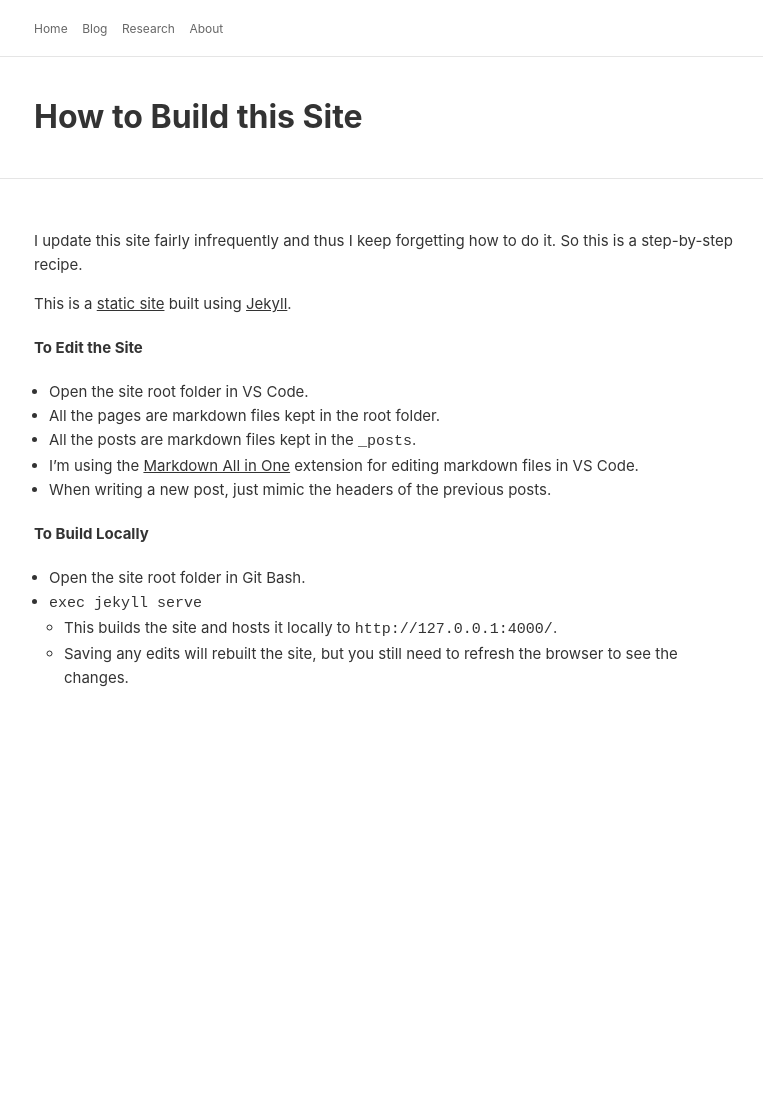
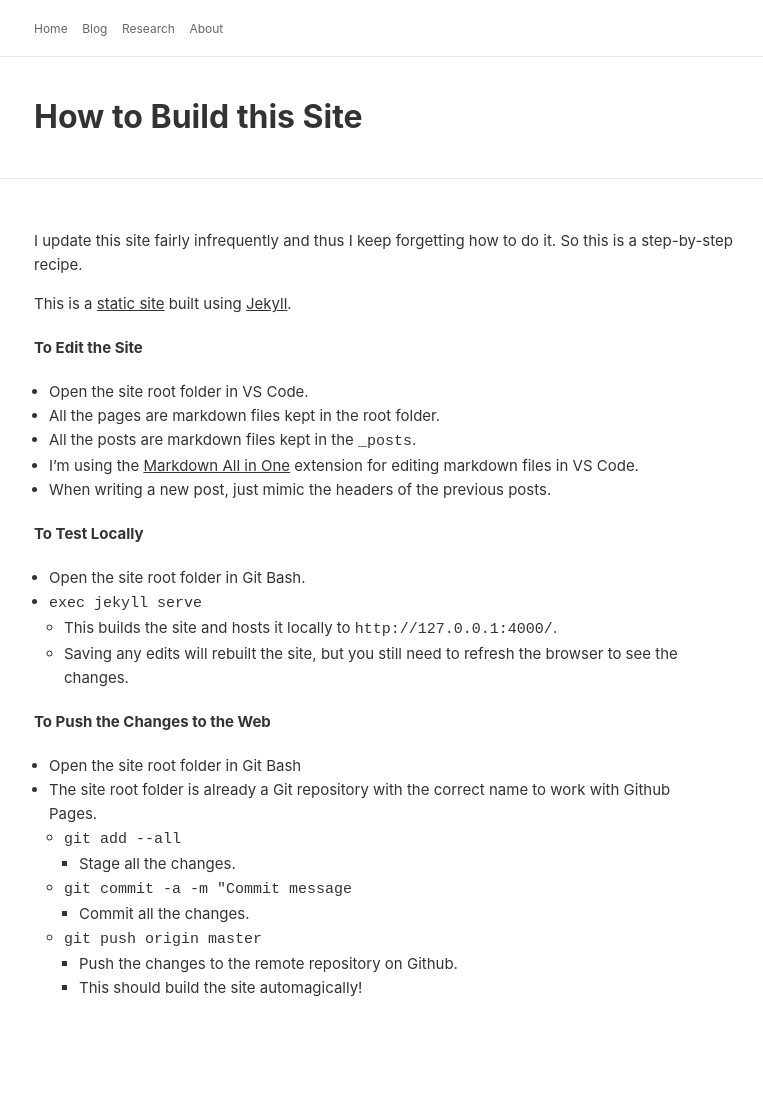
Before and after one commit to IkeThermite/IkeThermite.github.io, a Jekyll site: the page built from _posts/2023-01-01-building-this-site.md, in a window 1280 px wide. Shown: the whole page, without its empty margins (256-1019 px from the left). Built offline with Jekyll 4.4.1, drawn with Linux system fonts in a browser that asks for light colours; before the commit the page ends 900 px from its top, so only the background shows below that.

Commit message:
Updated building this site post.

```diff
--- a/_posts/2023-01-01-building-this-site.md
+++ b/_posts/2023-01-01-building-this-site.md
@@ -16,9 +16,21 @@ This is a [static site](https://en.wikipedia.org/wiki/Static_web_page) built usi
 - I'm using the [Markdown All in One](https://marketplace.visualstudio.com/items?itemName=yzhang.markdown-all-in-one) extension for editing markdown files in VS Code.
 - When writing a new post, just mimic the headers of the previous posts.
 
-#### To Build Locally
+#### To Test Locally
 
 - Open the site root folder in Git Bash.
 - ``exec jekyll serve``
   - This builds the site and hosts it locally to ``http://127.0.0.1:4000/``.
   - Saving any edits will rebuilt the site, but you still need to refresh the browser to see the changes.
+
+#### To Push the Changes to the Web
+
+- Open the site root folder in Git Bash
+- The site root folder is already a Git repository with the correct name to work with Github Pages.
+  - ``git add --all``
+    - Stage all the changes.
+  - ``git commit -a -m "Commit message``
+    - Commit all the changes.
+  - ``git push origin master``
+    - Push the changes to the remote repository on Github.
+    - This should build the site automagically!
```
